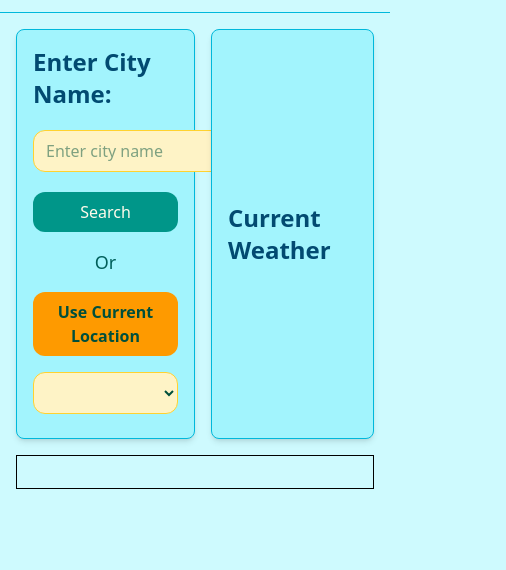
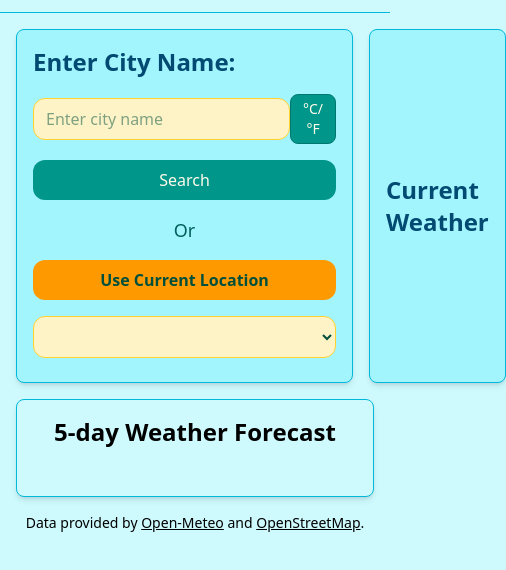
Before and after one commit to madhavakatakam/Weather-Forecast-Application-using-OpenMeteo-in-Javascript, a plain HTML site: page index.html in a window 390 px wide. Shown: the part 92-662 px from the top of the page, 506 px wide, since content can reach past the window. Drawn offline with Linux system fonts and the light colour scheme.

Commit message:
Added css styling to remaining sections and made it responsive

```diff
--- a/index.html
+++ b/index.html
@@ -13,17 +13,20 @@
         <h1 class="text-3xl font-bold text-teal-800 text-center">Weather Forecast App Using OpenMeteo API</h1>
     </header>
     <main class="flex flex-col gap-4 p-4">
-        <div class="flex justify-around gap-4">
+        <div class="flex flex-wrap justify-around gap-4">
             <section
-                class="flex flex-col border border-cyan-500 p-4 pb-6 h-auto space-y-4 w-1/2 bg-cyan-200 rounded-lg shadow-md">
+                class="flex flex-wrap flex-col border border-cyan-500 p-4 pb-6 h-auto space-y-4 w-[48%] bg-cyan-200 rounded-lg shadow-md">
+
                 <h2 class="text-2xl text-sky-900 font-semibold">Enter City Name:</h2>
+
                 <form onsubmit="getWeather(); return false;" class="flex flex-col gap-4">
-                    <fieldset class="flex items-center gap-2">
+
+                    <fieldset class="flex flex-wrap items-center gap-x-2 gap-y-3">
                         <input
-                            class="flex-1 border border-amber-300 rounded-xl bg-amber-100 text-emerald-900 px-3 py-2 focus:outline-none focus:border-amber-500"
+                            class="border border-amber-300 rounded-xl bg-amber-100 text-emerald-900 px-3 py-2 w-[65%] min-w-[180px] focus:outline-none focus:border-amber-500"
                             type="text" id="cityInput" placeholder="Enter city name">
                         <button
-                            class="border border-teal-700 rounded-lg bg-teal-600 hover:bg-teal-700 transform hover:scale-120 duration-300 text-amber-50 text-sm font-medium px-3 py-1 transition"
+                            class="border border-teal-700 rounded-lg bg-teal-600 hover:bg-teal-700 transform hover:scale-105 duration-300 text-amber-50 text-sm font-medium px-3 py-1 transition"
                             type="button" onclick="toggleUnits()" id="toggle">
                             °C/°F
                         </button>
@@ -46,26 +49,38 @@
                     <select
                         class="w-full border border-amber-300 rounded-xl bg-amber-100 text-emerald-900 px-3 py-2 transform hover:scale-105 duration-300 focus:outline-none focus:border-amber-500">
                     </select>
+
                 </form>
             </section>
 
 
 
 
+
             <section id="currentweatherforecast"
-                class="flex flex-col items-center justify-center border border-cyan-500 rounded-lg bg-cyan-200 p-4 shadow-md w-1/2">
+                class="flex flex-col items-center justify-center border border-cyan-500 rounded-lg bg-cyan-200 p-4 shadow-md w-[48%]">
                 <h2 class="text-2xl font-semibold text-sky-900 mb-3">Current Weather</h2>
-                <div id="currentweather" class="text-teal-900 text-lg w-full flex flex-col md:flex-row gap-4"></div>
+                <div id="currentweather"
+                    class="text-teal-900 text-lg w-full flex flex-row flex-wrap justify-center items-center gap-4">
+                </div>
             </section>
 
 
         </div>
-        <section id="5-dayweatherforecast" class="border border-black gap-4 p-4">
-            <div id="5-dayweather"></div>
+        <section id="5-dayweatherforecast"
+            class="flex flex-col items-center justify-center border border-cyan-500 bg-cyan-100 rounded-lg shadow-md gap-4 p-4">
+            <h2 class="text-2xl font-semibold mb-3">5-day Weather Forecast</h2>
+            <div id="5-dayweather" class="flex flex-row flex-wrap justify-around gap-4 p-2 w-full"></div>
         </section>
     </main>
 
     <script src="script.js"></script>
+    <footer class="text-center text-sm text-gray-600 mt-6">
+        Data provided by <a href="https://open-meteo.com/" target="_blank"
+            class="text-blue-600 underline">Open-Meteo</a> and <a href="https://nominatim.org/" target="_blank"
+            class="text-blue-600 underline">OpenStreetMap</a>.
+    </footer>
+
 </body>
 
 </html>
```
